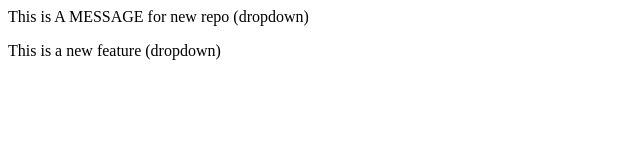
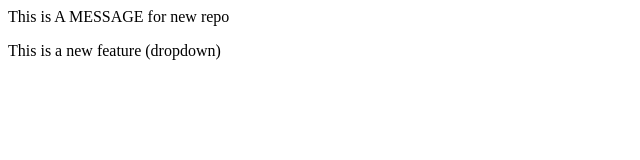
Before and after one commit to UbaidAwan991/localrepo, a plain HTML site: page index.html in a window 1280 px wide. Shown: the whole page, without its empty margins (0-640 px from the left). Drawn offline with Linux system fonts and the light colour scheme.

```diff
--- a/index.html
+++ b/index.html
@@ -1,2 +1,2 @@
-<p>This is A MESSAGE for new repo (dropdown)</p>
+<p>This is A MESSAGE for new repo</p>
 <p>This is a new feature (dropdown)</p>
```
